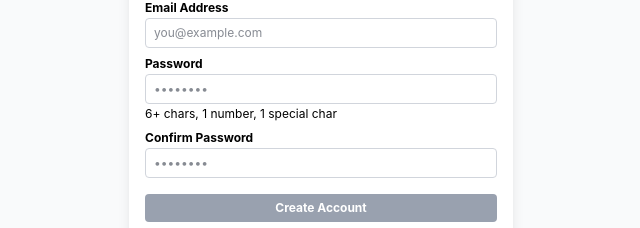
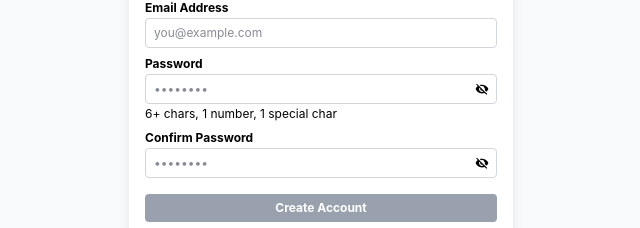
Before and after one commit to Lynn-Wanjiru/shopy-client, a Vue app: page /register in a window 1280 px wide. Shown: the part 335-563 px from the top of the page, without its empty margins (319-959 px from the left). Built offline with nearby package versions, Linux system fonts and the light colour scheme; no server answers.

Commit message:
3rd commit

```diff
--- a/src/components/Navbar.vue
+++ b/src/components/Navbar.vue
@@ -156,11 +156,17 @@
             <!-- Dark Mode Toggle -->
             <button
               @click="darkModeStore.toggle()"
-              class="px-3 py-2 text-sm font-medium text-gray-700 dark:text-gray-300 hover:text-orange-600 dark:hover:text-orange-400 transition"
+              class="p-2 text-gray-700 dark:text-gray-300 transition"
               :title="darkModeStore.isDarkMode ? 'Light Mode' : 'Dark Mode'"
             >
-              <span v-if="darkModeStore.isDarkMode">☀️</span>
-              <span v-else>🌙</span>
+              <!-- Sun Icon (Light Mode) -->
+              <svg v-if="darkModeStore.isDarkMode" class="w-5 h-5" fill="none" stroke="currentColor" viewBox="0 0 24 24">
+                <path stroke-linecap="round" stroke-linejoin="round" stroke-width="2" d="M12 3v1m0 16v1m9-9h-1m-16 0H1m15.364 1.636l.707-.707M6.343 6.343l-.707-.707m12.728 0l-.707.707M6.343 17.657l-.707.707M16 12a4 4 0 11-8 0 4 4 0 018 0z" />
+              </svg>
+              <!-- Moon Icon (Dark Mode) -->
+              <svg v-else class="w-5 h-5" fill="none" stroke="currentColor" viewBox="0 0 24 24">
+                <path stroke-linecap="round" stroke-linejoin="round" stroke-width="2" d="M20.354 15.354A9 9 0 018.646 3.646 9.003 9.003 0 0012 21a9.003 9.003 0 008.354-5.646z" />
+              </svg>
             </button>
           </div>
 
@@ -182,11 +188,17 @@
             <!-- Dark Mode Toggle -->
             <button
               @click="darkModeStore.toggle()"
-              class="px-2 sm:px-3 py-1.5 sm:py-2 text-sm font-medium text-gray-700 dark:text-gray-300 hover:text-orange-600 dark:hover:text-orange-400 transition"
+              class="p-2 text-gray-700 dark:text-gray-300 transition"
               :title="darkModeStore.isDarkMode ? 'Light Mode' : 'Dark Mode'"
             >
-              <span v-if="darkModeStore.isDarkMode">☀️</span>
-              <span v-else>🌙</span>
+              <!-- Sun Icon (Light Mode) -->
+              <svg v-if="darkModeStore.isDarkMode" class="w-5 h-5" fill="none" stroke="currentColor" viewBox="0 0 24 24">
+                <path stroke-linecap="round" stroke-linejoin="round" stroke-width="2" d="M12 3v1m0 16v1m9-9h-1m-16 0H1m15.364 1.636l.707-.707M6.343 6.343l-.707-.707m12.728 0l-.707.707M6.343 17.657l-.707.707M16 12a4 4 0 11-8 0 4 4 0 018 0z" />
+              </svg>
+              <!-- Moon Icon (Dark Mode) -->
+              <svg v-else class="w-5 h-5" fill="none" stroke="currentColor" viewBox="0 0 24 24">
+                <path stroke-linecap="round" stroke-linejoin="round" stroke-width="2" d="M20.354 15.354A9 9 0 018.646 3.646 9.003 9.003 0 0012 21a9.003 9.003 0 008.354-5.646z" />
+              </svg>
             </button>
           </div>
         </div>
--- a/src/views/Login.vue
+++ b/src/views/Login.vue
@@ -33,13 +33,30 @@
           <!-- Password -->
           <div>
             <label class="block text-xs font-bold text-gray-700 dark:text-gray-300 mb-1">Password</label>
-            <input
-              v-model="form.password"
-              type="password"
-              required
-              class="w-full px-3 py-2 text-sm border border-gray-300 dark:border-gray-600 rounded-lg focus:outline-none focus:ring-2 focus:ring-orange-500 focus:border-transparent bg-white dark:bg-gray-700 text-gray-900 dark:text-white dark:placeholder-gray-400"
-              placeholder="••••••••"
-            />
+            <div class="relative">
+              <input
+                v-model="form.password"
+                :type="showPassword ? 'text' : 'password'"
+                required
+                class="w-full px-3 py-2 text-sm border border-gray-300 dark:border-gray-600 rounded-lg focus:outline-none focus:ring-2 focus:ring-orange-500 focus:border-transparent bg-white dark:bg-gray-700 text-gray-900 dark:text-white dark:placeholder-gray-400 pr-10"
+                placeholder="••••••••"
+              />
+              <button
+                type="button"
+                @click="showPassword = !showPassword"
+                class="absolute right-3 top-1/2 -translate-y-1/2 text-gray-600 dark:text-gray-400 hover:text-gray-700 dark:hover:text-gray-300"
+                :title="showPassword ? 'Hide password' : 'Show password'"
+              >
+                <!-- Eye Icon (Show) -->
+                <svg v-if="showPassword" class="w-4 h-4" viewBox="0 0 24 24" fill="currentColor">
+                  <path d="M12 4.5C7 4.5 2.73 7.61 1 12c1.73 4.39 6 7.5 11 7.5s9.27-3.11 11-7.5c-1.73-4.39-6-7.5-11-7.5zM12 17c-2.76 0-5-2.24-5-5s2.24-5 5-5 5 2.24 5 5-2.24 5-5 5zm0-8c-1.66 0-3 1.34-3 3s1.34 3 3 3 3-1.34 3-3-1.34-3-3-3z" />
+                </svg>
+                <!-- Eye Off Icon (Hide) -->
+                <svg v-else class="w-4 h-4" viewBox="0 0 24 24" fill="currentColor">
+                  <path d="M12 7c2.76 0 5 2.24 5 5 0 .65-.13 1.26-.36 1.83l2.92 2.92c1.51-1.26 2.7-2.89 3.43-4.75-1.73-4.39-6-7.5-11-7.5-1.4 0-2.74.25-3.98.7l2.16 2.16C10.74 7.13 11.35 7 12 7zM2 4.27l2.28 2.28.46.46A11.804 11.804 0 001 12c1.73 4.39 6 7.5 11 7.5 1.55 0 3.03-.3 4.38-.84l.42.42L19.73 22 21 20.73 3.27 3 2 4.27zM7.53 9.8l1.55 1.55c-.05.21-.08.43-.08.65 0 1.66 1.34 3 3 3 .22 0 .44-.03.65-.08l1.55 1.55c-.67.33-1.41.53-2.2.53-2.76 0-5-2.24-5-5 0-.79.2-1.53.53-2.2zm7.31-.78l3.15 3.15.02-.16c0-1.66-1.34-3-3-3-.05 0-.11.01-.16.02z" />
+                </svg>
+              </button>
+            </div>
           </div>
 
           <!-- Error Message -->
@@ -124,6 +141,7 @@ const form = ref({
 const submitting = ref(false)
 const errMessage = ref('')
 const emailError = ref('')
+const showPassword = ref(false)
 
 // Email validation
 const validateEmail = () => {
--- a/src/views/Register.vue
+++ b/src/views/Register.vue
@@ -36,6 +36,8 @@ const emailError = ref('')
 const passwordError = ref('')
 const firstNameError = ref('')
 const lastNameError = ref('')
+const showPassword = ref(false)
+const showConfirmPassword = ref(false)
 
 // Name validation
 const validateFirstName = () => {
@@ -283,15 +285,32 @@ const handleGoogleCallback = async (response: any) => {
           <!-- Password -->
           <div>
             <label class="block text-xs font-bold text-gray-700 dark:text-gray-300 mb-0.5">Password</label>
+            <div class="relative">
               <input
                 v-model="form.password"
-              type="password"
+                :type="showPassword ? 'text' : 'password'"
                 required
                 @input="validatePassword"
-              class="w-full px-2 py-1.5 text-xs border rounded focus:outline-none focus:ring-2 focus:ring-orange-500 focus:border-transparent transition bg-white dark:bg-gray-700 text-gray-900 dark:text-white dark:placeholder-gray-400"
+                class="w-full px-2 py-1.5 text-xs border rounded focus:outline-none focus:ring-2 focus:ring-orange-500 focus:border-transparent transition bg-white dark:bg-gray-700 text-gray-900 dark:text-white dark:placeholder-gray-400 pr-8"
                 :class="passwordError ? 'border-red-500' : 'border-gray-300 dark:border-gray-600'"
                 placeholder="••••••••"
               />
+              <button
+                type="button"
+                @click="showPassword = !showPassword"
+                class="absolute right-2 top-1/2 -translate-y-1/2 text-gray-600 dark:text-gray-400 hover:text-gray-700 dark:hover:text-gray-300"
+                :title="showPassword ? 'Hide password' : 'Show password'"
+              >
+                <!-- Eye Icon (Show) -->
+                <svg v-if="showPassword" class="w-3.5 h-3.5" viewBox="0 0 24 24" fill="currentColor">
+                  <path d="M12 4.5C7 4.5 2.73 7.61 1 12c1.73 4.39 6 7.5 11 7.5s9.27-3.11 11-7.5c-1.73-4.39-6-7.5-11-7.5zM12 17c-2.76 0-5-2.24-5-5s2.24-5 5-5 5 2.24 5 5-2.24 5-5 5zm0-8c-1.66 0-3 1.34-3 3s1.34 3 3 3 3-1.34 3-3-1.34-3-3-3z" />
+                </svg>
+                <!-- Eye Off Icon (Hide) -->
+                <svg v-else class="w-3.5 h-3.5" viewBox="0 0 24 24" fill="currentColor">
+                  <path d="M12 7c2.76 0 5 2.24 5 5 0 .65-.13 1.26-.36 1.83l2.92 2.92c1.51-1.26 2.7-2.89 3.43-4.75-1.73-4.39-6-7.5-11-7.5-1.4 0-2.74.25-3.98.7l2.16 2.16C10.74 7.13 11.35 7 12 7zM2 4.27l2.28 2.28.46.46A11.804 11.804 0 001 12c1.73 4.39 6 7.5 11 7.5 1.55 0 3.03-.3 4.38-.84l.42.42L19.73 22 21 20.73 3.27 3 2 4.27zM7.53 9.8l1.55 1.55c-.05.21-.08.43-.08.65 0 1.66 1.34 3 3 3 .22 0 .44-.03.65-.08l1.55 1.55c-.67.33-1.41.53-2.2.53-2.76 0-5-2.24-5-5 0-.79.2-1.53.53-2.2zm7.31-.78l3.15 3.15.02-.16c0-1.66-1.34-3-3-3-.05 0-.11.01-.16.02z" />
+                </svg>
+              </button>
+            </div>
             <p v-if="passwordError" class="mt-0.5 text-red-600 dark:text-black text-xs">{{ passwordError }}</p>
             <p v-else class="mt-0.5 text-gray-500 dark:text-gray-400 text-xs">6+ chars, 1 number, 1 special char</p>
           </div>
@@ -299,13 +318,30 @@ const handleGoogleCallback = async (response: any) => {
           <!-- Confirm Password -->
           <div>
             <label class="block text-xs font-bold text-gray-700 dark:text-gray-300 mb-0.5">Confirm Password</label>
+            <div class="relative">
               <input
                 v-model="form.confirmPassword"
-              type="password"
+                :type="showConfirmPassword ? 'text' : 'password'"
                 required
-              class="w-full px-2 py-1.5 text-xs border border-gray-300 dark:border-gray-600 rounded focus:outline-none focus:ring-2 focus:ring-orange-500 focus:border-transparent bg-white dark:bg-gray-700 text-gray-900 dark:text-white dark:placeholder-gray-400"
+                class="w-full px-2 py-1.5 text-xs border border-gray-300 dark:border-gray-600 rounded focus:outline-none focus:ring-2 focus:ring-orange-500 focus:border-transparent bg-white dark:bg-gray-700 text-gray-900 dark:text-white dark:placeholder-gray-400 pr-8"
                 placeholder="••••••••"
               />
+              <button
+                type="button"
+                @click="showConfirmPassword = !showConfirmPassword"
+                class="absolute right-2 top-1/2 -translate-y-1/2 text-gray-600 dark:text-gray-400 hover:text-gray-700 dark:hover:text-gray-300"
+                :title="showConfirmPassword ? 'Hide password' : 'Show password'"
+              >
+                <!-- Eye Icon (Show) -->
+                <svg v-if="showConfirmPassword" class="w-3.5 h-3.5" viewBox="0 0 24 24" fill="currentColor">
+                  <path d="M12 4.5C7 4.5 2.73 7.61 1 12c1.73 4.39 6 7.5 11 7.5s9.27-3.11 11-7.5c-1.73-4.39-6-7.5-11-7.5zM12 17c-2.76 0-5-2.24-5-5s2.24-5 5-5 5 2.24 5 5-2.24 5-5 5zm0-8c-1.66 0-3 1.34-3 3s1.34 3 3 3 3-1.34 3-3-1.34-3-3-3z" />
+                </svg>
+                <!-- Eye Off Icon (Hide) -->
+                <svg v-else class="w-3.5 h-3.5" viewBox="0 0 24 24" fill="currentColor">
+                  <path d="M12 7c2.76 0 5 2.24 5 5 0 .65-.13 1.26-.36 1.83l2.92 2.92c1.51-1.26 2.7-2.89 3.43-4.75-1.73-4.39-6-7.5-11-7.5-1.4 0-2.74.25-3.98.7l2.16 2.16C10.74 7.13 11.35 7 12 7zM2 4.27l2.28 2.28.46.46A11.804 11.804 0 001 12c1.73 4.39 6 7.5 11 7.5 1.55 0 3.03-.3 4.38-.84l.42.42L19.73 22 21 20.73 3.27 3 2 4.27zM7.53 9.8l1.55 1.55c-.05.21-.08.43-.08.65 0 1.66 1.34 3 3 3 .22 0 .44-.03.65-.08l1.55 1.55c-.67.33-1.41.53-2.2.53-2.76 0-5-2.24-5-5 0-.79.2-1.53.53-2.2zm7.31-.78l3.15 3.15.02-.16c0-1.66-1.34-3-3-3-.05 0-.11.01-.16.02z" />
+                </svg>
+              </button>
+            </div>
           </div>
 
           <!-- Error Message -->
--- a/vite.config.ts
+++ b/vite.config.ts
@@ -20,5 +20,6 @@ export default defineConfig({
     host: '0.0.0.0',
     port: 3000,
     strictPort: true,
+    allowedHosts: ['shopy-client.onrender.com'],
   },
 })
```
Lines whose indentation alone changed are shown as unchanged.
